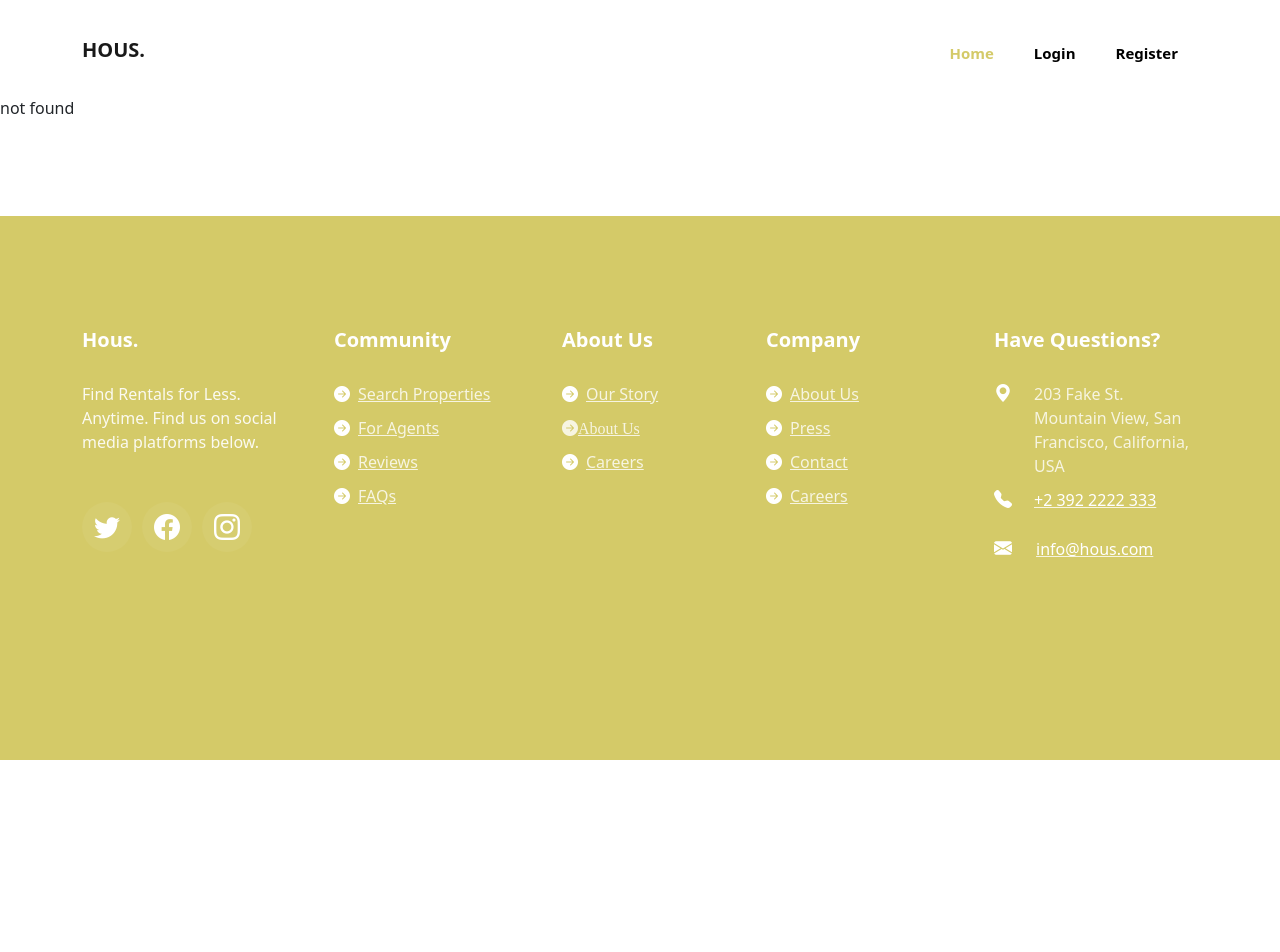
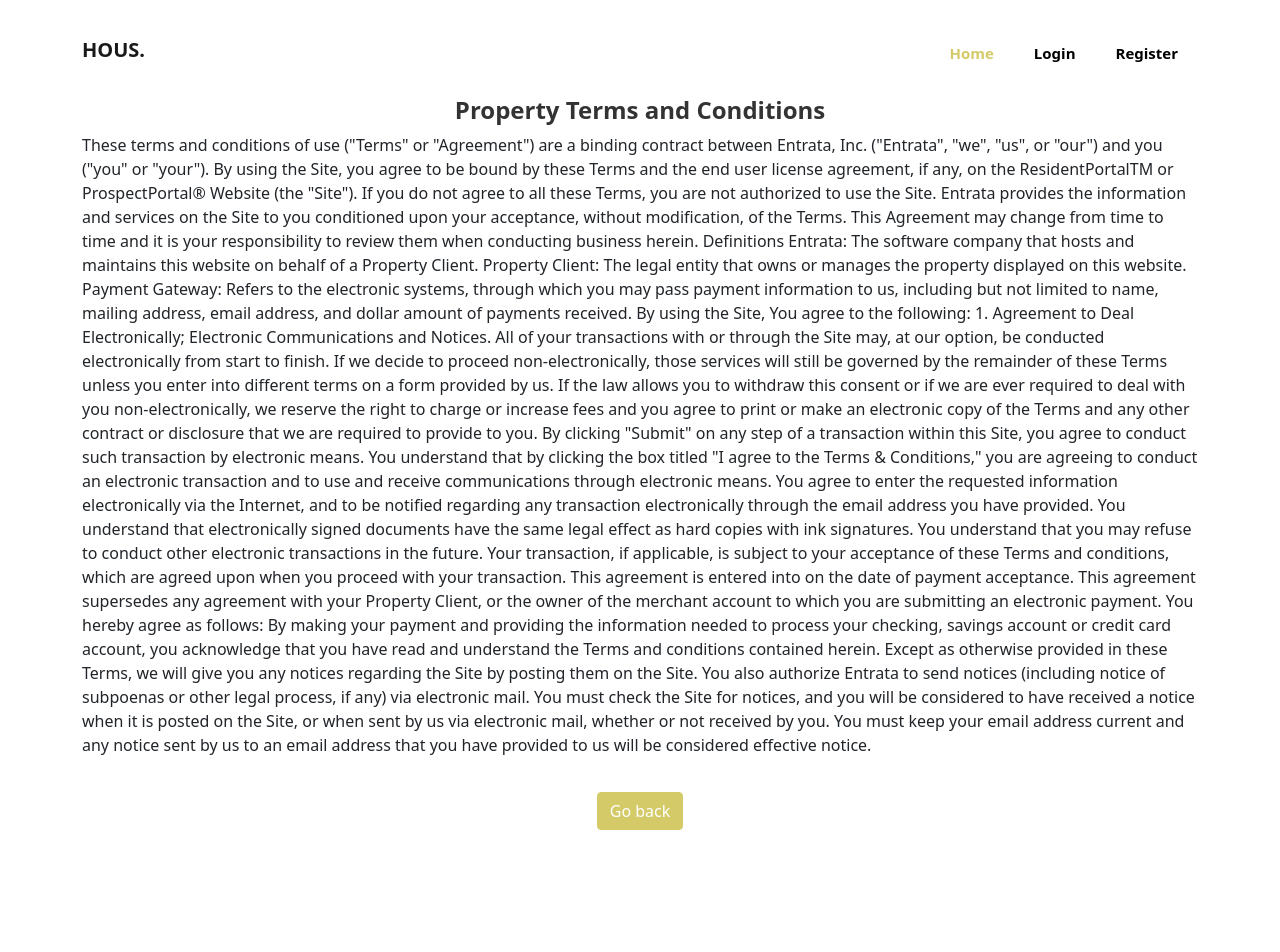
Before and after one commit to rahulvemula/SE-leasingPortal, a React (Create React App) app in the folder client/leasing-portal/: page /SE-leasingPortal/terms in a window 1280 px wide. Shown: the top 952 px of the page. Before the commit the page ends 800 px from the top, so only its background shows below. Built offline with nearby package versions, Linux system fonts and the light colour scheme.

Commit message:
feat:add T&C

```diff
--- a/client/leasing-portal/src/App.tsx
+++ b/client/leasing-portal/src/App.tsx
@@ -15,6 +15,7 @@ import AboutUs from './components/AboutUs/AboutUs';
 import Upload from './components/UploadImage/UploadImage';
 import Account from "./pages/Accounts";
 import Listing from "./pages/Listing";
+import Terms from './pages/Terms';
 
 //import 'bootstrap/dist/css/bootstrap.min.css';
 import 'bootstrap/dist/css/bootstrap.min.css';
@@ -52,6 +53,7 @@ function App() {
             {/* <Route path="/account" element = {<Account/>} /> */}
             <Route path="/account" element = {<Account/>} />
             <Route path="/listing/:id" element = {<Listing/>} />
+            <Route path="/terms" element = {<Terms/>} />
           </Routes>
           <Footer />
         </BrowserRouter>
--- a/client/leasing-portal/src/pages/Listing.tsx
+++ b/client/leasing-portal/src/pages/Listing.tsx
@@ -4,6 +4,7 @@ import { useDispatch } from "react-redux";
 import { useNavigate, useParams } from "react-router-dom";
 import PropertyCard from "../components/Property-Card";
 import {updateLeaseData} from '../store/leaseData';
+import {Link} from 'react-router-dom';
 
 function Listing() {
   let testData = {
@@ -142,7 +143,12 @@ function Listing() {
                   onChange={handleOnChange}
                   style={{marginTop:"15px"}}
                 />
-                 <span style={{marginLeft:"5px"}}>Agree to all Terms and Conditions</span>
+                 <span style={{marginLeft:"5px"}}>Agree to all &nbsp;
+                 <Link to={`/terms`}>
+                  Terms and Conditions
+                 </Link>
+
+                 </span>
               </div>
             </div>
             <div className="text-center">
--- /dev/null
+++ b/client/leasing-portal/src/pages/Terms.tsx
@@ -0,0 +1,46 @@
+function Terms() {
+  const test = () => {
+    window.history.back();
+  };
+
+  return (
+    <>
+      <section className="ftco-section goto-here">
+        <div className="container">
+
+<div className="text-center"><h4><strong>Property Terms and Conditions</strong><br/></h4></div>
+These terms and conditions of use ("Terms" or "Agreement") are a binding contract between Entrata, Inc. ("Entrata", "we", "us", or "our") and you ("you" or "your"). By using the Site, you agree to be bound by these Terms and the end user license agreement, if any, on the ResidentPortalTM or ProspectPortal® Website (the "Site"). If you do not agree to all these Terms, you are not authorized to use the Site. Entrata provides the information and services on the Site to you conditioned upon your acceptance, without modification, of the Terms. This Agreement may change from time to time and it is your responsibility to review them when conducting business herein.
+
+Definitions
+Entrata: The software company that hosts and maintains this website on behalf of a Property Client.
+
+Property Client: The legal entity that owns or manages the property displayed on this website.
+
+Payment Gateway: Refers to the electronic systems, through which you may pass payment information to us, including but not limited to name, mailing address, email address, and dollar amount of payments received.
+
+By using the Site, You agree to the following:
+1. Agreement to Deal Electronically; Electronic Communications and Notices.
+All of your transactions with or through the Site may, at our option, be conducted electronically from start to finish. If we decide to proceed non-electronically, those services will still be governed by the remainder of these Terms unless you enter into different terms on a form provided by us. If the law allows you to withdraw this consent or if we are ever required to deal with you non-electronically, we reserve the right to charge or increase fees and you agree to print or make an electronic copy of the Terms and any other contract or disclosure that we are required to provide to you.
+
+By clicking "Submit" on any step of a transaction within this Site, you agree to conduct such transaction by electronic means. You understand that by clicking the box titled "I agree to the Terms & Conditions," you are agreeing to conduct an electronic transaction and to use and receive communications through electronic means. You agree to enter the requested information electronically via the Internet, and to be notified regarding any transaction electronically through the email address you have provided. You understand that electronically signed documents have the same legal effect as hard copies with ink signatures. You understand that you may refuse to conduct other electronic transactions in the future. Your transaction, if applicable, is subject to your acceptance of these Terms and conditions, which are agreed upon when you proceed with your transaction. This agreement is entered into on the date of payment acceptance. This agreement supersedes any agreement with your Property Client, or the owner of the merchant account to which you are submitting an electronic payment. You hereby agree as follows:
+
+By making your payment and providing the information needed to process your checking, savings account or credit card account, you acknowledge that you have read and understand the Terms and conditions contained herein.
+
+Except as otherwise provided in these Terms, we will give you any notices regarding the Site by posting them on the Site. You also authorize Entrata to send notices (including notice of subpoenas or other legal process, if any) via electronic mail. You must check the Site for notices, and you will be considered to have received a notice when it is posted on the Site, or when sent by us via electronic mail, whether or not received by you. You must keep your email address current and any notice sent by us to an email address that you have provided to us will be considered effective notice. <br />
+
+<div className="text-center">
+          <button
+            id="registerSubmit"
+            className="btn btn-primary rounded-button"
+            onClick={test}
+            style={{ margin: "35px" }}
+          >
+            Go back
+          </button></div>
+        </div>
+      </section>
+    </>
+  );
+}
+
+export default Terms;
```
